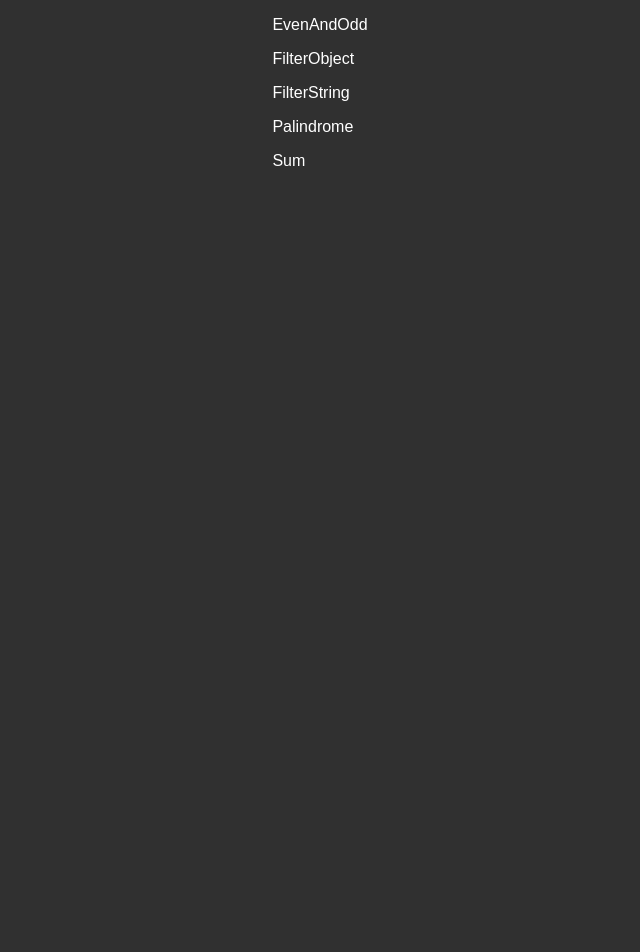
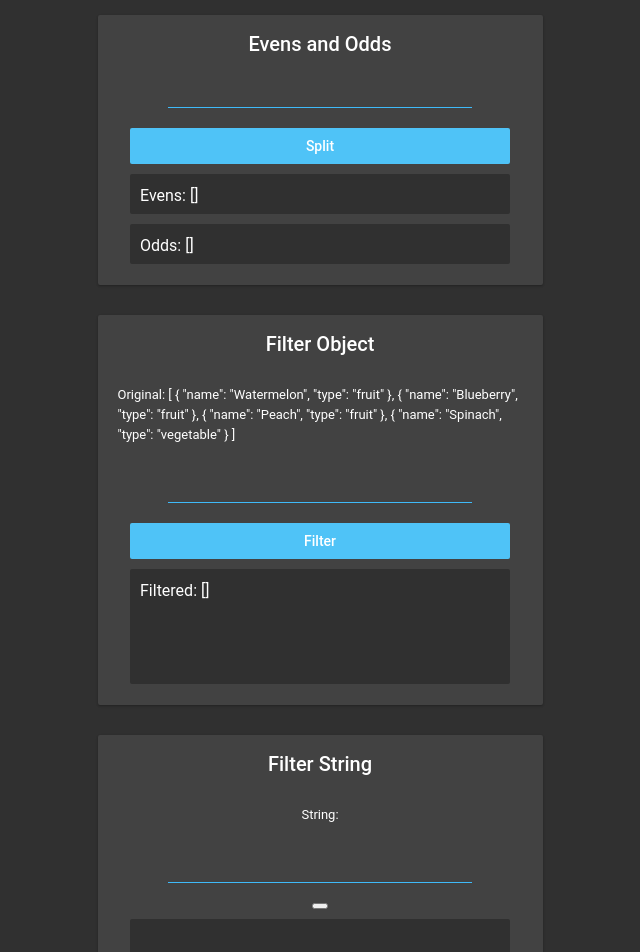
Before and after one commit to genneliu/react-toy-problems, a React (Create React App) app: page / in a window 1280 px wide. Shown: the top 952 px of the page, without its empty margins (320-960 px from the left). Before the commit the page ends 800 px from the top, so only its background shows below. Built offline with nearby package versions, Linux system fonts and the light colour scheme.

Commit message:
filterString

```diff
--- a/src/App.js
+++ b/src/App.js
@@ -1,9 +1,11 @@
 import React, { Component } from 'react';
-import TopicBrowser from './components/TopicBrowser/TopicBrowser.js';
+import TopicBrowser from './components/TopicBrowser/TopicBrowser'
 
 class App extends Component {
   render() {
-    return <TopicBrowser />
+    return (
+      <TopicBrowser />
+    )
   }
 }
 
--- a/src/components/TopicBrowser/TopicBrowser.js
+++ b/src/components/TopicBrowser/TopicBrowser.js
@@ -1,14 +1,16 @@
 import React, { Component } from 'react';
-import EvenAndOdd from '../Topics/EvenAndOdd.js';
-import FilterObject from '../Topics/FilterObject.js';
-import FilterString from '../Topics/FilterString.js';
-import Palindrome from '../Topics/Palindrome.js';
-import Sum from '../Topics/Sum.js';
+
+// Topics
+import EvenAndOdd from '../Topics/EvenAndOdd'
+import FilterObject from '../Topics/FilterObject'
+import FilterString from '../Topics/FilterString'
+import Palindrome from '../Topics/Palindrome'
+import Sum from '../Topics/Sum'
 
 export default class TopicBrowser extends Component {
   render() {
     return (
-            <div>
+      <div className="puzzleFeed">
         <EvenAndOdd />
         <FilterObject />
         <FilterString />
@@ -17,4 +19,4 @@ import Sum from '../Topics/Sum.js';
       </div>
     )
   }
-};
+}
--- a/src/components/Topics/EvenAndOdd.js
+++ b/src/components/Topics/EvenAndOdd.js
@@ -1,7 +1,46 @@
 import React, { Component } from 'react';
 
- function EvenAndOdd() {
-    return <p> EvenAndOdd </p>
-};
+export default class EvenAndOdd extends Component {
 
-export default EvenAndOdd;
+  constructor() {
+    super();
+
+    this.state = {
+      evenArray: [],
+      oddArray: [],
+      userInput: ''
+    }
+  }
+
+  handleChange(val) {
+    this.setState({ userInput: val });
+  }
+
+  assignEvenAndOdds(userInput) {
+    var arr = userInput.split(',');
+    var evens = [];
+    var odds = [];
+
+    for ( var i = 0; i < arr.length; i++ ) {
+      if ( arr[i] % 2 === 0 ) {
+        evens.push( parseInt(arr[i], 10) );
+      } else {
+        odds.push( parseInt(arr[i], 10) );
+      }
+    }
+
+    this.setState({ evenArray: evens, oddArray: odds });
+  }
+
+  render() {
+    return (
+      <div className="puzzleBox evenAndOddPB">
+        <h4> Evens and Odds </h4>
+        <input className="inputLine" onChange={ (e) => this.handleChange(e.target.value) }></input>
+        <button className="confirmationButton" onClick={ () => { this.assignEvenAndOdds(this.state.userInput) }}> Split </button>
+        <span className="resultsBox"> Evens: { JSON.stringify(this.state.evenArray) } </span>
+        <span className="resultsBox"> Odds: { JSON.stringify(this.state.oddArray) } </span>
+      </div>
+    )
+  }
+}
--- a/src/components/Topics/FilterObject.js
+++ b/src/components/Topics/FilterObject.js
@@ -1,7 +1,66 @@
 import React, { Component } from 'react';
 
- function FilterObject() {
-    return <p> FilterObject </p>
-};
+export default class FilterObject extends Component {
 
-export default FilterObject;
+    constructor() {
+        super();
+
+        this.state = {
+            unfilteredArray: {
+                fruit: [
+                {
+                    name: "Watermelon",
+                    type: "fruit"
+                },
+                {
+                    name: "Blueberry",
+                    type: "fruit"
+                },
+                {
+                    name: "Peach",
+                    type: "fruit"
+                },
+                {
+                    name: "Spinach",
+                    type: "vegetable"
+                },
+            ]
+        },
+
+
+            userInput: '',
+            filteredArray: []
+        }
+    }
+
+    handleChange(val) {
+        this.setState({ userInput: val });
+      }
+
+    assignFilterObject(prop) {
+        var fruits = this.state.unfilteredArray.fruit;
+        var filteredFruit = [];
+
+
+        for ( var i = 0; i < fruits.length; i++ ) {
+            if (fruits[i].hasOwnProperty(prop)) {
+                filteredFruit.push(fruits[i]);
+            }
+        }
+
+        this.setState({ filteredArray: filteredFruit })
+    }
+
+
+    render() {
+        return (
+            <div className="puzzleBox filterObjectPB">
+                <h4>Filter Object</h4>
+                <span className="puzzleText"> Original: { JSON.stringify(this.state.unfilteredArray.fruit, null, 10) }</span>
+                <input className="inputLine" onChange={ (e) => this.handleChange(e.target.value) }></input>
+                <button className="confirmationButton" onClick={ () => { this.assignFilterObject(this.state.userInput) }}>Filter</button>
+                <span className="resultsBox filterObjectRB"> Filtered: { JSON.stringify(this.state.filteredArray, null, 10) }</span>
+            </div>
+        )
+    }
+}
--- a/src/components/Topics/FilterString.js
+++ b/src/components/Topics/FilterString.js
@@ -1,7 +1,41 @@
-import React, { component } from 'react';
+import React, { Component } from 'react';
 
-function FilterString() {
-    return <p> FilterString </p>
-};
+export default class FilterString extends Component {
 
-export default FilterString;
+    constructor() {
+        super();
+
+        this.state = {
+            unfilteredArray: ["Luna", "is", "the", "best", "dog"],
+            userInput: '',
+            filteredArray: [],
+        }
+    }
+
+    //create onchange prop for input element
+    handleChange(val) {
+        this.setState({ userInput: val })
+    }
+
+    //onclick prop calls method
+    filterString() {
+        var UnArray = this.state.unfilteredArray
+        var filter = this.state.userInput
+
+        var filteredString = (UnArray.indexOf(filter) > -1);
+
+        this.setState({ filteredArray: filteredString })
+    }
+
+    render() {
+        return (
+            <div className="puzzleBox filterStringPB">
+                <h4>Filter String</h4>
+                <span className="puzzleText"> String: {JSON.stringify(this.state.unfilteredString)}</span>
+                <input className="inputLine" onChange={ (e) => this.handleChange(e.target.value)}></input>
+                <button className="confirmationbutton" onClick={ () => {this.filterString(this.state.filteredString)}}></button>
+                <span className="resultsBox filterStringRB"></span>
+            </div>
+        )
+    }
+}
```
Lines whose indentation alone changed are shown as unchanged.
